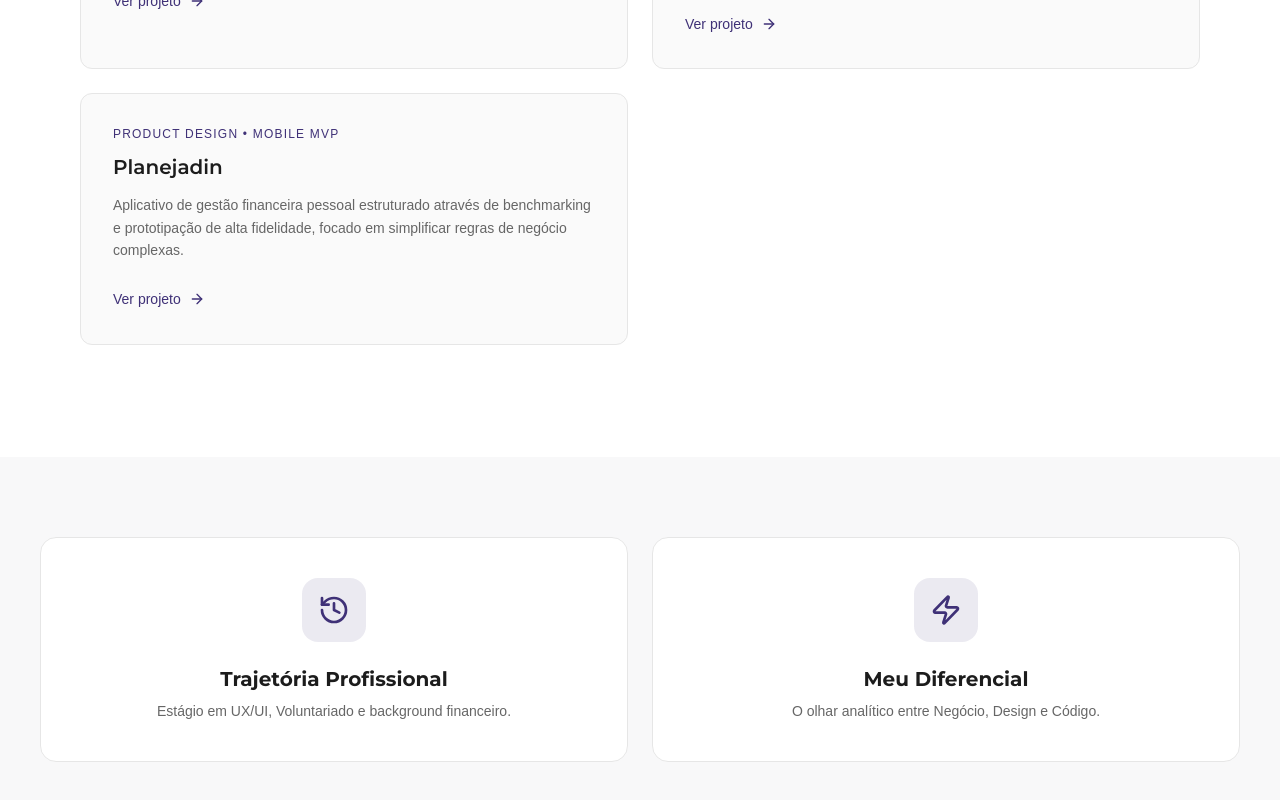
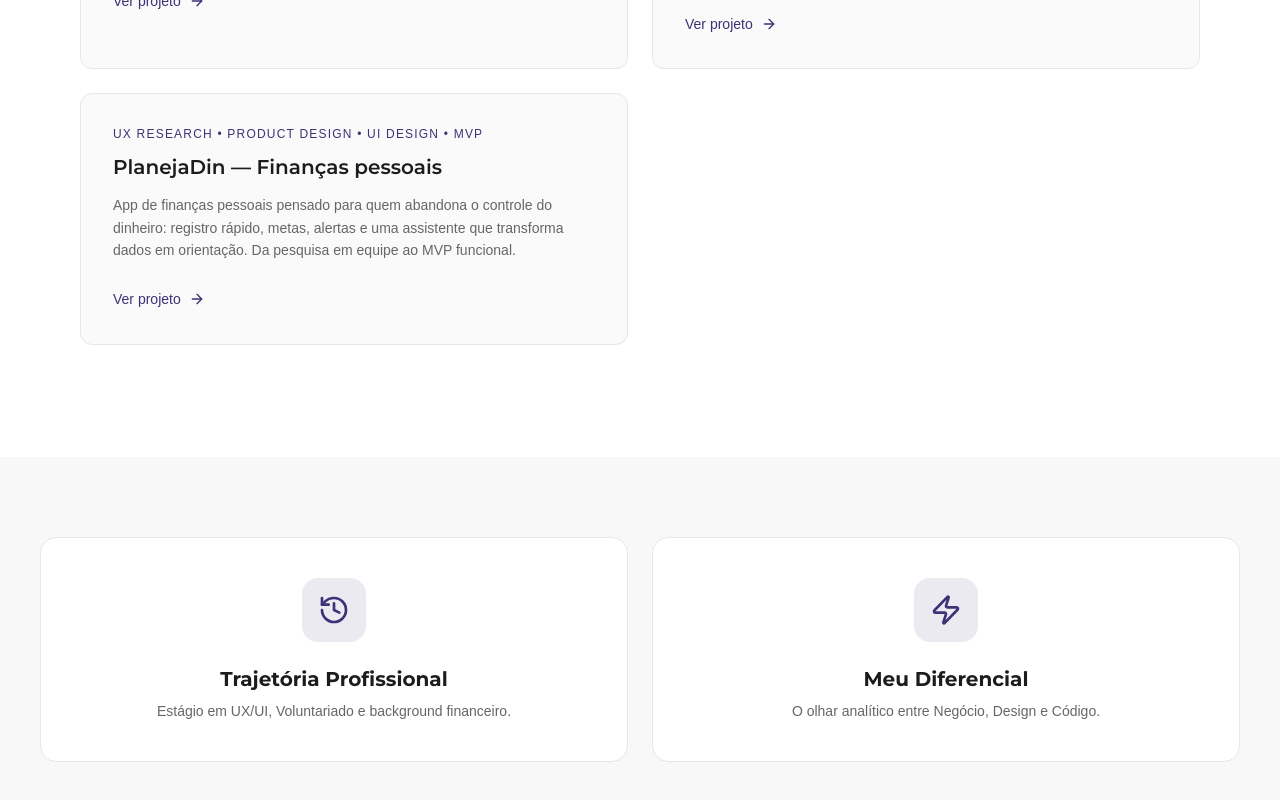
Before and after one commit to luizamenezesg/portfolio-luizam-ux, a React (Vite) app: page / in a window 1280 px wide. Shown: the part 3056-3856 px from the top of the page. Built offline with nearby package versions, Linux system fonts and the light colour scheme; a web font is replaced by a local one.

Commit message:
Atualiza o card do PlanejaDin na home
Co-Authored-By: Claude Opus 5.5 <noreply@anthropic.com>

```diff
--- a/src/components/ProjectsSection.tsx
+++ b/src/components/ProjectsSection.tsx
@@ -18,10 +18,10 @@ const projects = [
 },
 {
   slug: "/projeto/planejadin",
-  title: "Planejadin",
-  subtitle: "Product Design • Mobile MVP",
+  title: "PlanejaDin — Finanças pessoais",
+  subtitle: "UX Research • Product Design • UI Design • MVP",
   description:
-  "Aplicativo de gestão financeira pessoal estruturado através de benchmarking e prototipação de alta fidelidade, focado em simplificar regras de negócio complexas."
+  "App de finanças pessoais pensado para quem abandona o controle do dinheiro: registro rápido, metas, alertas e uma assistente que transforma dados em orientação. Da pesquisa em equipe ao MVP funcional."
 }];
 
 
```
